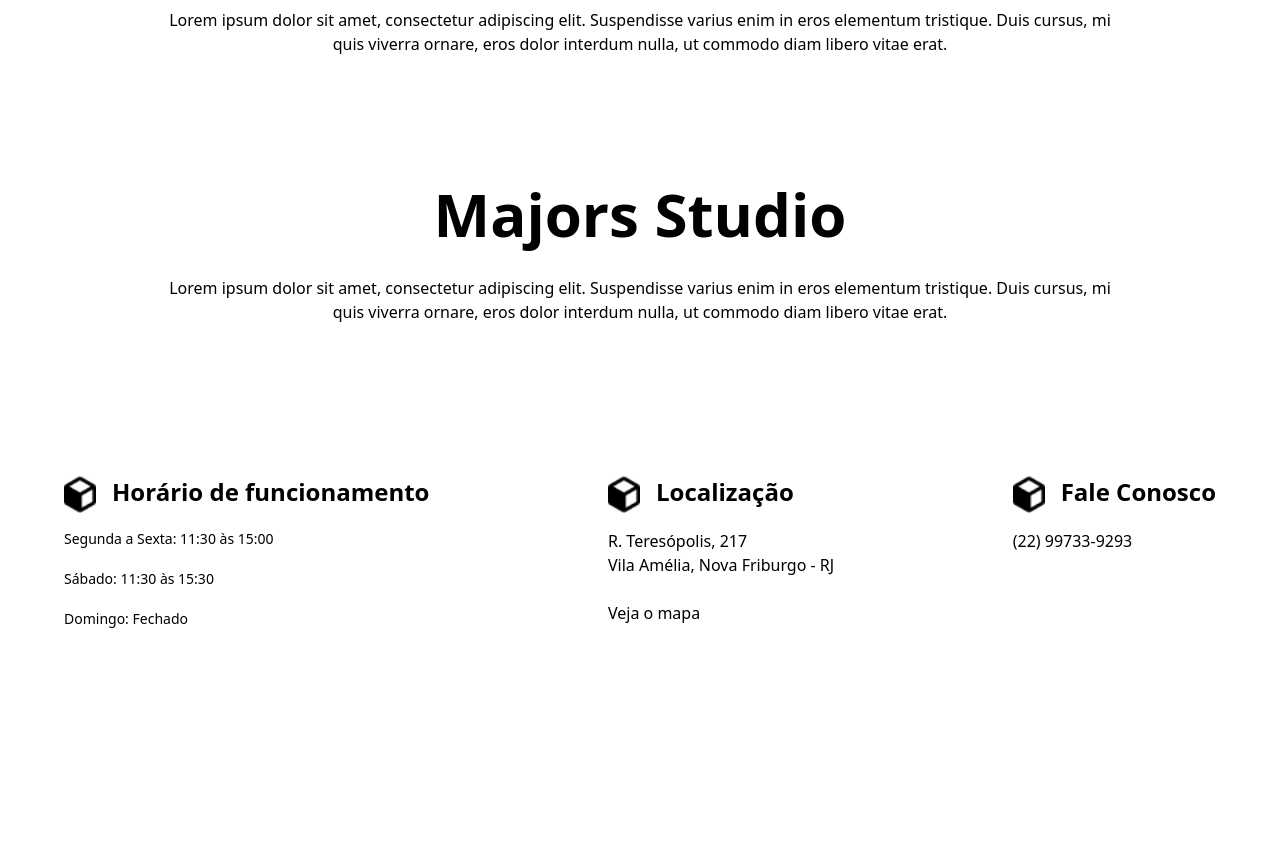
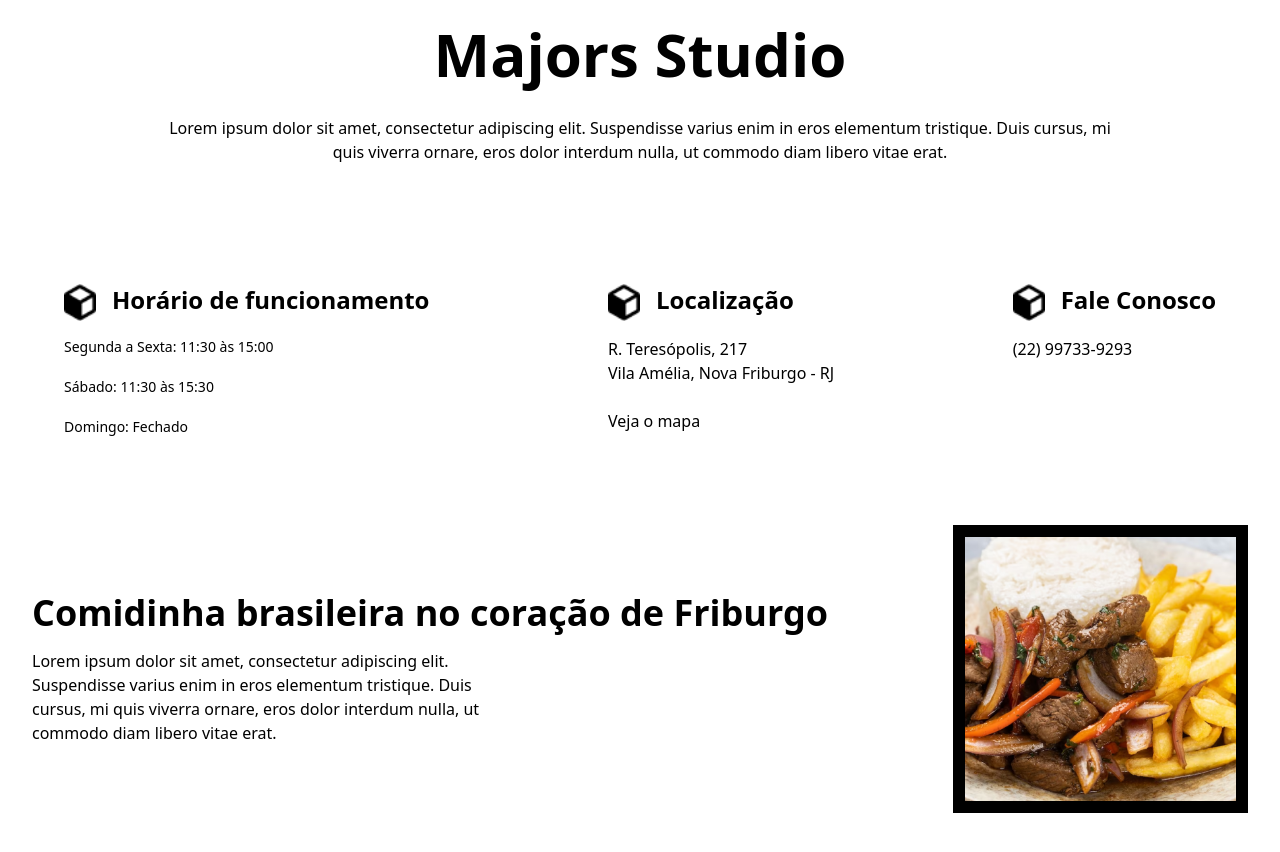
Before and after one commit to MarceloBxD/restaurant-template, a React (Vite) app: page / in a window 1280 px wide. Shown: the part 880-1732 px from the top of the page. Before the commit the page ends 1597 px from the top, so only its background shows below. Built offline with nearby package versions, Linux system fonts and the light colour scheme.

Commit message:
adding new section and animations

```diff
--- a/index.html
+++ b/index.html
@@ -4,7 +4,7 @@
     <meta charset="UTF-8" />
     <link rel="icon" type="image/svg+xml" href="/vite.svg" />
     <meta name="viewport" content="width=device-width, initial-scale=1.0" />
-    <title>Vite + React</title>
+    <title>Majors Template - Restaurant</title>
   </head>
   <body>
     <div id="root"></div>
--- a/src/App.jsx
+++ b/src/App.jsx
@@ -1,6 +1,8 @@
+import DetailsFood from "./sections/DetailsFood";
 import Header from "./sections/Header";
 import ImagesSwiper from "./sections/ImagesSwiper";
 import Infos from "./sections/Infos";
+import OurSpace from "./sections/OurSpace";
 import Summary from "./sections/summary";
 
 function App() {
@@ -12,6 +14,7 @@ function App() {
       <Summary />
       <Summary />
       <Infos />
+      <DetailsFood />
     </>
   );
 }
--- /dev/null
+++ b/src/sections/DetailsFood/index.jsx
@@ -0,0 +1,36 @@
+import React from "react";
+import Aos from "aos";
+import "aos/dist/aos.css";
+
+const DetailsFood = () => {
+  Aos.init();
+  return (
+    <div className="container mb-10 m-auto">
+      <div className="flex flex-col md:flex md:flex-row px-8  items-center justify-center ">
+        <div
+          data-aos="fade-right"
+          className="flex flex-col gap-4 justify-center"
+        >
+          <h1 className="text-4xl w-full font-bold">
+            Comidinha brasileira no coração de Friburgo
+          </h1>
+          <p className="text-md w-1/2">
+            Lorem ipsum dolor sit amet, consectetur adipiscing elit. Suspendisse
+            varius enim in eros elementum tristique. Duis cursus, mi quis
+            viverra ornare, eros dolor interdum nulla, ut commodo diam libero
+            vitae erat.
+          </p>
+        </div>
+        <div data-aos="fade-left">
+          <img
+            className="w-full mt-8 md:mt-0 bg-black p-3 h-72 object-cover bg-no-repeat bg-center bg-cover"
+            src="../../../public/assets/images/Image.png"
+            alt="food_img"
+          />
+        </div>
+      </div>
+    </div>
+  );
+};
+
+export default DetailsFood;
--- a/src/sections/ImagesSwiper/index.jsx
+++ b/src/sections/ImagesSwiper/index.jsx
@@ -33,7 +33,7 @@ const ImagesSwiper = () => {
         {images.map((image) => (
           <SwiperSlide key={image.id}>
             <img
-              className="w-screen object-cover bg-no-repeat bg-center bg-cover"
+              className="w-full object-cover bg-no-repeat bg-center bg-cover"
               src={image.image}
             />
           </SwiperSlide>
--- /dev/null
+++ b/src/sections/OurSpace/index.jsx
@@ -0,0 +1,19 @@
+import React from "react";
+import Aos from "aos";
+import "aos/dist/aos.css";
+
+const OurSpace = () => {
+  Aos.init();
+  return (
+    <div className="flex px-8 container m-auto py-32 flex-col">
+      <div data-aos="fade-right" className="flex gap-4 flex-col">
+        <h1 className="text-4xl font-bold">Nosso Cantinho</h1>
+        <p>
+          Precisando de lago? Conheça também nossa merceria no primeiro piso!
+        </p>
+      </div>
+    </div>
+  );
+};
+
+export default OurSpace;
--- a/src/sections/summary/index.jsx
+++ b/src/sections/summary/index.jsx
@@ -7,7 +7,7 @@ const Summary = () => {
   return (
     <div
       data-aos={"fade-right"}
-      className="py-16 px-16 flex flex-col m-auto items-center md:flex "
+      className="py-8 px-16 flex flex-col m-auto items-center md:flex "
     >
       <div className="">
         <h1 className="text-6xl font-bold">Majors Studio</h1>
```
